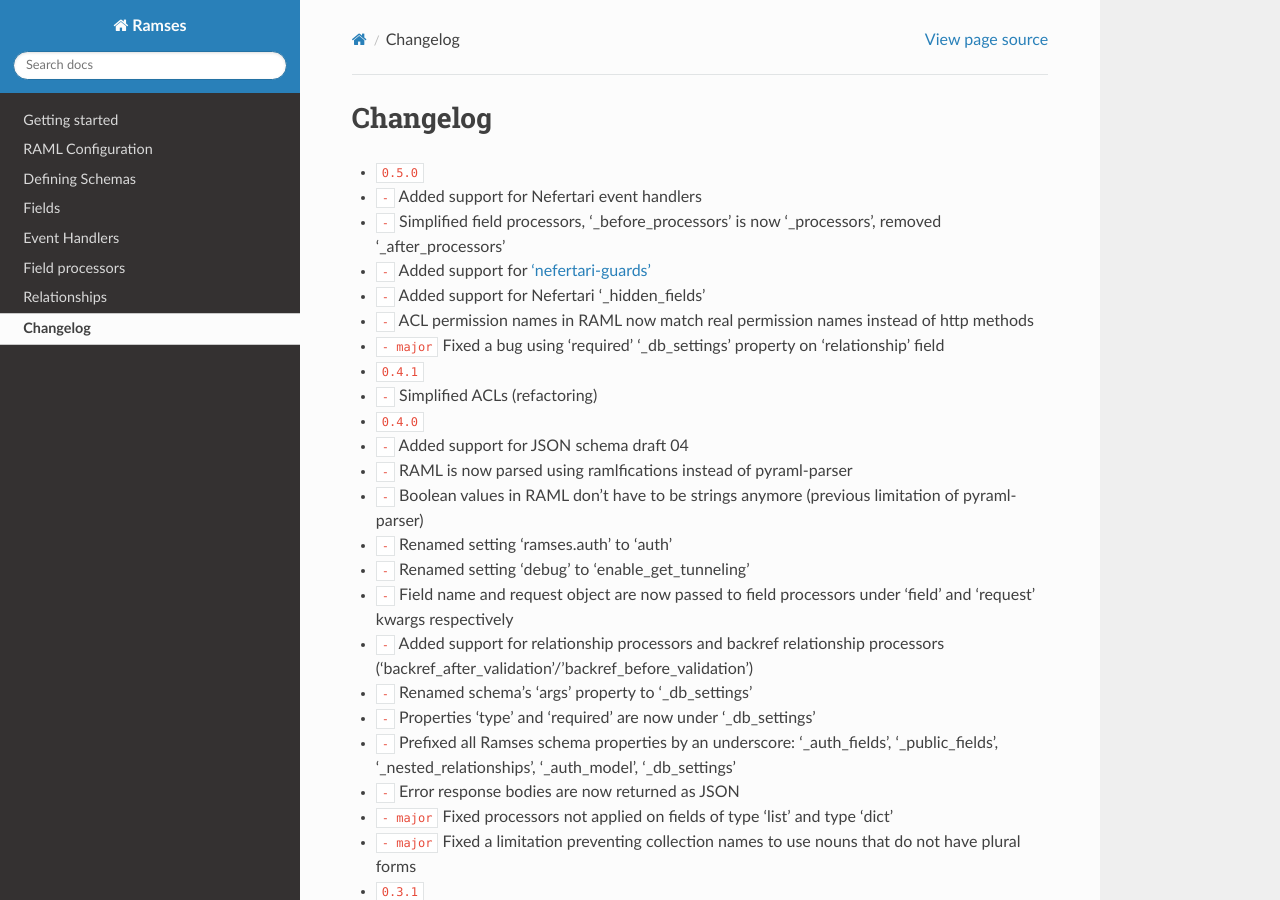
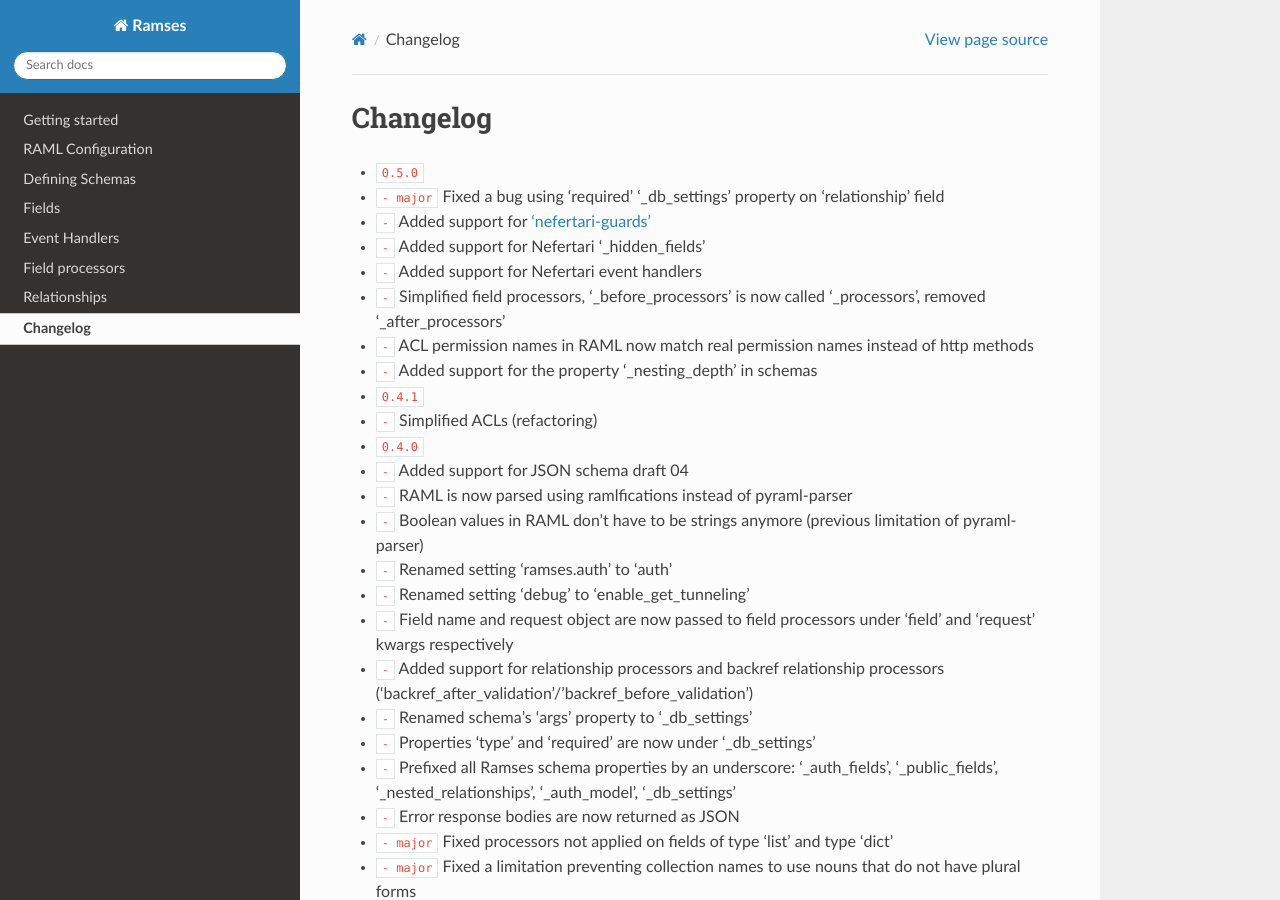
Before and after one commit to ramses-tech/ramses, a Sphinx documentation site: the page built from docs/source/changelog.rst, in a window 1280 px wide and 900 px high. Built offline with Sphinx 7.4.7 and the Read the Docs theme 2.0.0, drawn with Linux system fonts in a browser that asks for light colours; cross-references to code outside the pages are shown as plain code.

Commit message:
version++

```diff
--- a/docs/source/changelog.rst
+++ b/docs/source/changelog.rst
@@ -1,13 +1,14 @@
 Changelog
 =========
 
-* :release:`0.5.0 <2015-10-xx>`
-* :support:`-` Added support for Nefertari event handlers
-* :support:`-` Simplified field processors, '_before_processors' is now '_processors', removed '_after_processors'
+* :release:`0.5.0 <2015-10-07>`
+* :bug:`- major` Fixed a bug using 'required' '_db_settings' property on 'relationship' field
 * :support:`-` Added support for `'nefertari-guards' <https://nefertari-guards.readthedocs.org/>`_
 * :support:`-` Added support for Nefertari '_hidden_fields'
+* :support:`-` Added support for Nefertari event handlers
+* :support:`-` Simplified field processors, '_before_processors' is now called '_processors', removed '_after_processors'
 * :support:`-` ACL permission names in RAML now match real permission names instead of http methods
-* :bug:`- major` Fixed a bug using 'required' '_db_settings' property on 'relationship' field
+* :support:`-` Added support for the property '_nesting_depth' in schemas
 
 * :release:`0.4.1 <2015-09-02>`
 * :bug:`-` Simplified ACLs (refactoring)
```
Also changed, not shown: setup.py (+4 -4 lines).
